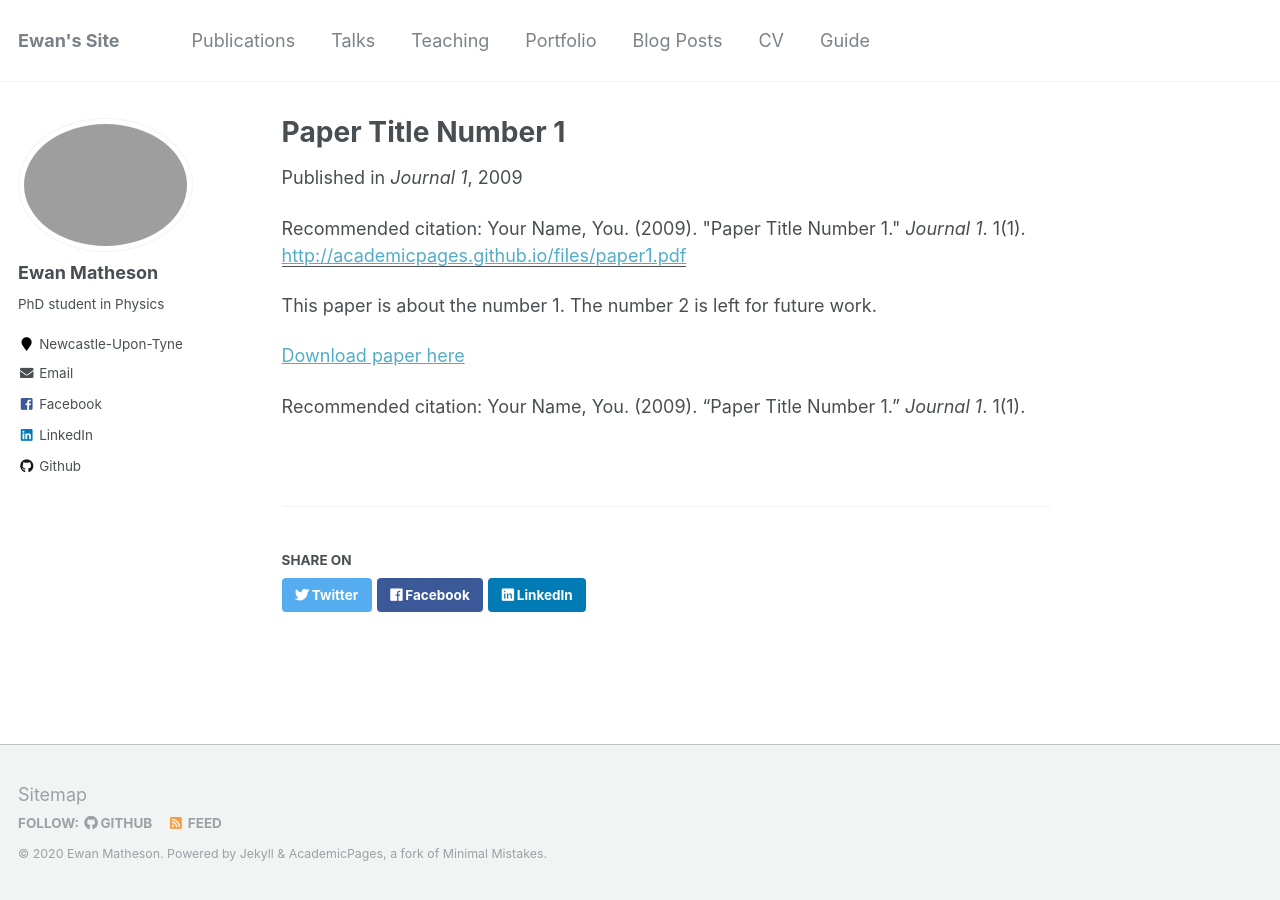
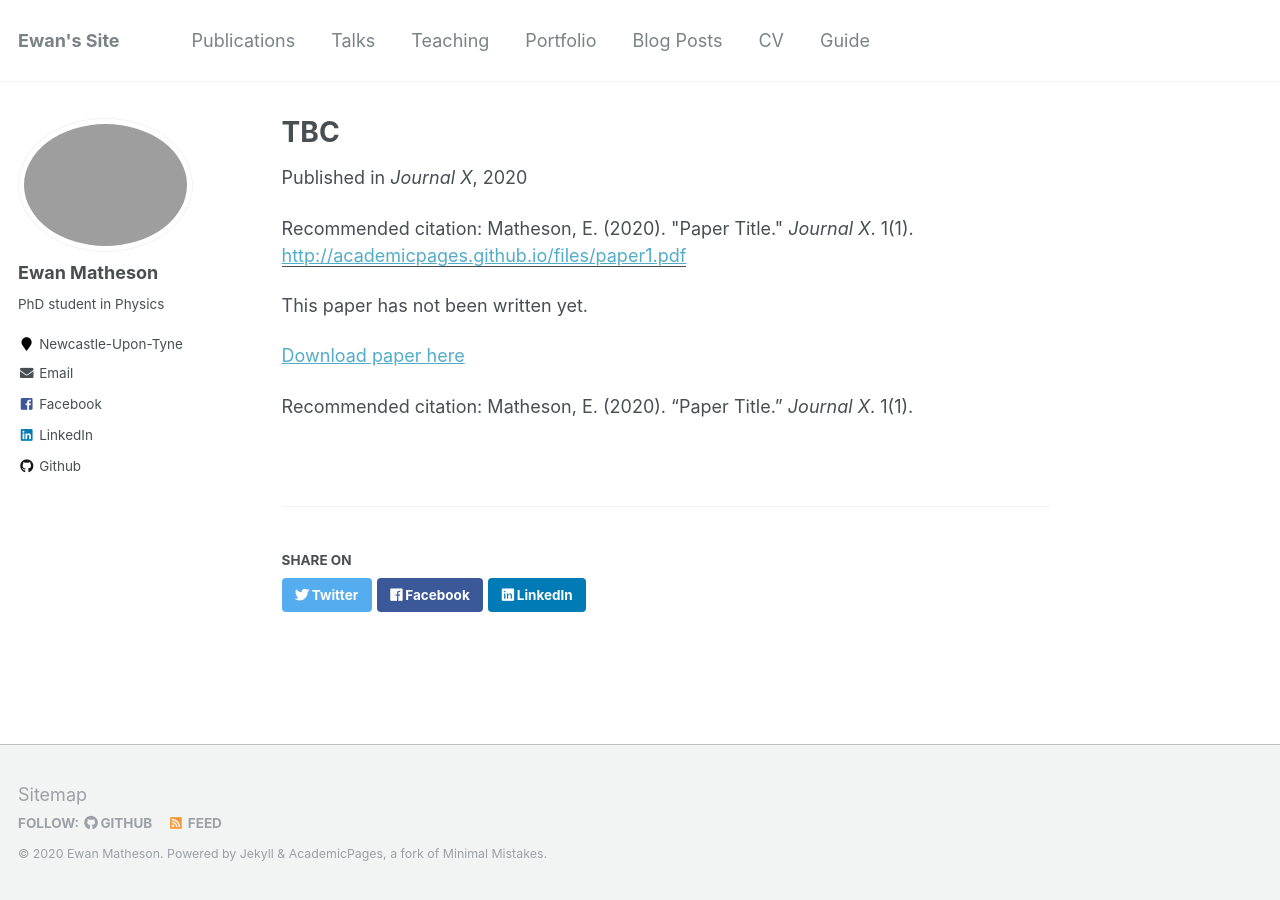
Before and after one commit to EwanMatheson/ewanmatheson.github.io, a Jekyll site: the page built from _publications/2009-10-01-paper-title-number-1.md, in a window 1280 px wide. Built offline with Jekyll 4.4.1, drawn with Linux system fonts in a browser that asks for light colours.

Commit message:
Update 2009-10-01-paper-title-number-1.md

```diff
--- a/_publications/2009-10-01-paper-title-number-1.md
+++ b/_publications/2009-10-01-paper-title-number-1.md
@@ -1,15 +1,15 @@
 ---
-title: "Paper Title Number 1"
+title: "TBC"
 collection: publications
 permalink: /publication/2009-10-01-paper-title-number-1
-excerpt: 'This paper is about the number 1. The number 2 is left for future work.'
-date: 2009-10-01
-venue: 'Journal 1'
+excerpt: 'This paper has not been written yet.'
+date: 2020-10-01
+venue: 'Journal X'
 paperurl: 'http://academicpages.github.io/files/paper1.pdf'
-citation: 'Your Name, You. (2009). &quot;Paper Title Number 1.&quot; <i>Journal 1</i>. 1(1).'
+citation: 'Matheson, E. (2020). &quot;Paper Title.&quot; <i>Journal X</i>. 1(1).'
 ---
-This paper is about the number 1. The number 2 is left for future work.
+This paper has not been written yet.
 
 [Download paper here](http://academicpages.github.io/files/paper1.pdf)
 
-Recommended citation: Your Name, You. (2009). "Paper Title Number 1." <i>Journal 1</i>. 1(1).
+Recommended citation: Matheson, E. (2020). "Paper Title." <i>Journal X</i>. 1(1).
```
